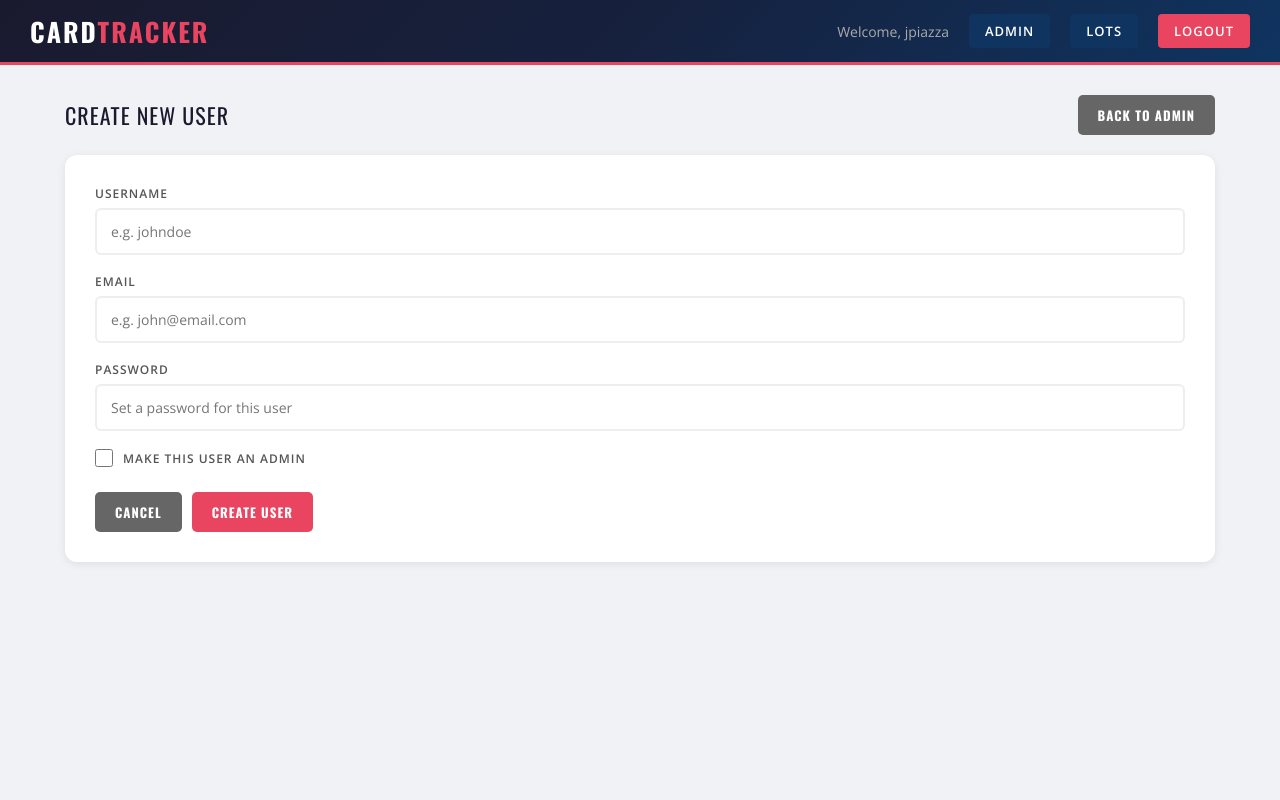
After one commit to jtpiazzamn/card-tracker, a Flask app: page /admin/create_user in a window 1280 px wide. The commit adds this page. Run offline with Flask 3, Linux system fonts and the light colour scheme; a user stored in the database is signed in.

Commit message:
Add create user and import for user features to admin panel

```diff
--- a/admin.py
+++ b/admin.py
@@ -1,7 +1,11 @@
-from flask import Blueprint, render_template, redirect, url_for, flash
+from flask import Blueprint, render_template, redirect, url_for, flash, request
 from flask_login import login_required, current_user
+from werkzeug.security import generate_password_hash
 from models import db, User, Card
 from functools import wraps
+import csv
+import io
+import openpyxl
 
 admin = Blueprint('admin', __name__)
 
@@ -52,6 +56,123 @@ def admin_dashboard():
         total_cards=total_cards
     )
 
+@admin.route('/admin/create_user', methods=['GET', 'POST'])
+@login_required
+@admin_required
+def create_user():
+    if request.method == 'POST':
+        username = request.form.get('username')
+        email = request.form.get('email')
+        password = request.form.get('password')
+        is_admin = request.form.get('is_admin') == 'on'
+
+        if User.query.filter_by(email=email).first():
+            flash('Email already exists.')
+            return redirect(url_for('admin.create_user'))
+
+        if User.query.filter_by(username=username).first():
+            flash('Username already exists.')
+            return redirect(url_for('admin.create_user'))
+
+        new_user = User(
+            username=username,
+            email=email,
+            password=generate_password_hash(password),
+            is_admin=is_admin
+        )
+        db.session.add(new_user)
+        db.session.commit()
+        flash(f'User {username} created successfully.')
+        return redirect(url_for('admin.admin_dashboard'))
+
+    return render_template('admin_create_user.html')
+
+@admin.route('/admin/import_for_user', methods=['GET', 'POST'])
+@login_required
+@admin_required
+def import_for_user():
+    users = User.query.order_by(User.username).all()
+
+    if request.method == 'POST':
+        user_id = request.form.get('user_id')
+        file = request.files.get('file')
+
+        if not user_id or not file:
+            flash('Please select a user and a file.')
+            return redirect(url_for('admin.import_for_user'))
+
+        user = User.query.get_or_404(int(user_id))
+        filename = file.filename.lower()
+        rows = []
+        errors = []
+        imported = 0
+
+        try:
+            if filename.endswith('.csv'):
+                stream = io.StringIO(file.stream.read().decode('utf-8'))
+                reader = csv.DictReader(stream)
+                rows = list(reader)
+            elif filename.endswith('.xlsx'):
+                wb = openpyxl.load_workbook(file)
+                ws = wb.active
+                headers = [cell.value for cell in ws[1]]
+                for row in ws.iter_rows(min_row=2, values_only=True):
+                    rows.append(dict(zip(headers, row)))
+            else:
+                flash('Please upload a CSV or Excel (.xlsx) file.')
+                return redirect(url_for('admin.import_for_user'))
+
+        except Exception as e:
+            flash(f'Error reading file: {str(e)}')
+            return redirect(url_for('admin.import_for_user'))
+
+        for i, row in enumerate(rows, start=2):
+            try:
+                player_name = row.get('Player Name') or row.get('player_name') or row.get('Name')
+                if not player_name:
+                    errors.append(f'Row {i}: Missing player name')
+                    continue
+
+                buy_price_raw = row.get('Buy Price') or row.get('buy_price') or '0'
+                buy_price_str = str(buy_price_raw).replace('$', '').replace(',', '').strip()
+                buy_price = float(buy_price_str) if buy_price_str else 0.0
+
+                sell_price_raw = row.get('Sell Price') or row.get('sell_price') or ''
+                sell_price_str = str(sell_price_raw).replace('$', '').replace(',', '').strip()
+                sell_price = float(sell_price_str) if sell_price_str else None
+
+                market_price_raw = row.get('Market Price') or row.get('market_price') or ''
+                market_price_str = str(market_price_raw).replace('$', '').replace(',', '').strip()
+                market_price = float(market_price_str) if market_price_str else None
+
+                new_card = Card(
+                    player_name=str(player_name).strip(),
+                    sport=str(row.get('Sport') or row.get('sport') or '').strip() or None,
+                    year=str(row.get('Year') or row.get('year') or '').strip() or None,
+                    manufacturer=str(row.get('Manufacturer') or row.get('manufacturer') or '').strip() or None,
+                    condition=str(row.get('Condition') or row.get('condition') or '').strip() or None,
+                    buy_price=buy_price,
+                    sell_price=sell_price,
+                    market_price=market_price,
+                    user_id=user.id
+                )
+                db.session.add(new_card)
+                imported += 1
+
+            except Exception as e:
+                errors.append(f'Row {i}: {str(e)}')
+
+        db.session.commit()
+
+        if errors:
+            flash(f'Imported {imported} cards for {user.username}. {len(errors)} rows had errors: {", ".join(errors[:3])}')
+        else:
+            flash(f'Successfully imported {imported} cards for {user.username}.')
+
+        return redirect(url_for('admin.admin_dashboard'))
+
+    return render_template('admin_import_user.html', users=users)
+
 @admin.route('/admin/make_admin/<int:user_id>')
 @login_required
 @admin_required
--- a/templates/admin.html
+++ b/templates/admin.html
@@ -10,6 +10,7 @@
         <div class="nav-right">
             <span>Welcome, {{ current_user.username }}</span>
             <a href="{{ url_for('main.dashboard') }}">Dashboard</a>
+            <a href="{{ url_for('main.lots') }}" style="background:#0f3460;">Lots</a>
             <a href="{{ url_for('auth.logout') }}">Logout</a>
         </div>
     </nav>
@@ -35,6 +36,10 @@
 
             <div class="section-header">
                 <div class="section-title">User Accounts <span>{{ total_users }}</span></div>
+                <div style="display:flex; gap:10px;">
+                    <a href="{{ url_for('admin.create_user') }}" class="btn" style="background:#0f3460;">+ Create User</a>
+                    <a href="{{ url_for('admin.import_for_user') }}" class="btn btn-export">Import Cards for User</a>
+                </div>
             </div>
 
             <div class="admin-table-wrapper">
--- /dev/null
+++ b/templates/admin_create_user.html
@@ -0,0 +1,56 @@
+<!DOCTYPE html>
+<html>
+<head>
+    <meta charset="UTF-8">
+    <title>CardLedger - Create User</title>
+    <link rel="stylesheet" href="{{ url_for('static', filename='css/style.css') }}">
+</head>
+<body>
+    <nav>
+        <h1>Card<span>Tracker</span></h1>
+        <div class="nav-right">
+            <span>Welcome, {{ current_user.username }}</span>
+            <a href="{{ url_for('admin.admin_dashboard') }}" style="background:#0f3460;">Admin</a>
+            <a href="{{ url_for('main.lots') }}" style="background:#0f3460;">Lots</a>
+            <a href="{{ url_for('auth.logout') }}">Logout</a>
+        </div>
+    </nav>
+    <div class="page-wrapper">
+        <div class="dashboard-container">
+            {% with messages = get_flashed_messages() %}
+                {% if messages %}
+                    <div class="alert" style="margin-bottom:20px;">{{ messages[0] }}</div>
+                {% endif %}
+            {% endwith %}
+            <div class="section-header">
+                <div class="section-title">Create New User</div>
+                <a href="{{ url_for('admin.admin_dashboard') }}" class="btn" style="background:#666;">Back to Admin</a>
+            </div>
+            <div style="background:white; padding:30px; border-radius:12px; box-shadow:0 2px 8px rgba(0,0,0,0.08); margin-top:20px;">
+                <form method="POST">
+                    <div class="form-group">
+                        <label>Username</label>
+                        <input type="text" name="username" required placeholder="e.g. johndoe">
+                    </div>
+                    <div class="form-group">
+                        <label>Email</label>
+                        <input type="email" name="email" required placeholder="e.g. john@email.com">
+                    </div>
+                    <div class="form-group">
+                        <label>Password</label>
+                        <input type="password" name="password" required placeholder="Set a password for this user">
+                    </div>
+                    <div class="form-group" style="display:flex; align-items:center; gap:10px;">
+                        <input type="checkbox" name="is_admin" id="is_admin" style="width:18px; height:18px;">
+                        <label for="is_admin" style="margin:0;">Make this user an Admin</label>
+                    </div>
+                    <div style="margin-top:25px; display:flex; gap:10px;">
+                        <a href="{{ url_for('admin.admin_dashboard') }}" class="btn" style="background:#666;">Cancel</a>
+                        <button type="submit" class="btn">Create User</button>
+                    </div>
+                </form>
+            </div>
+        </div>
+    </div>
+</body>
+</html>
```
Also changed, not shown: templates/admin_import_user.html (added, +53 -0 lines), instance/cards.db.
